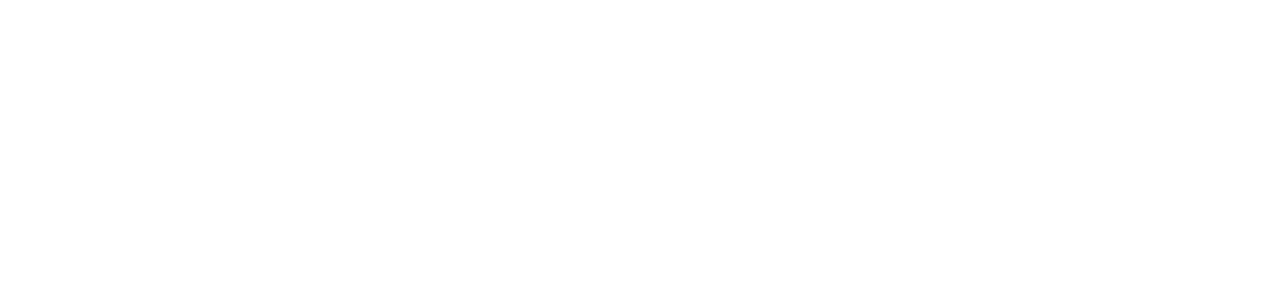
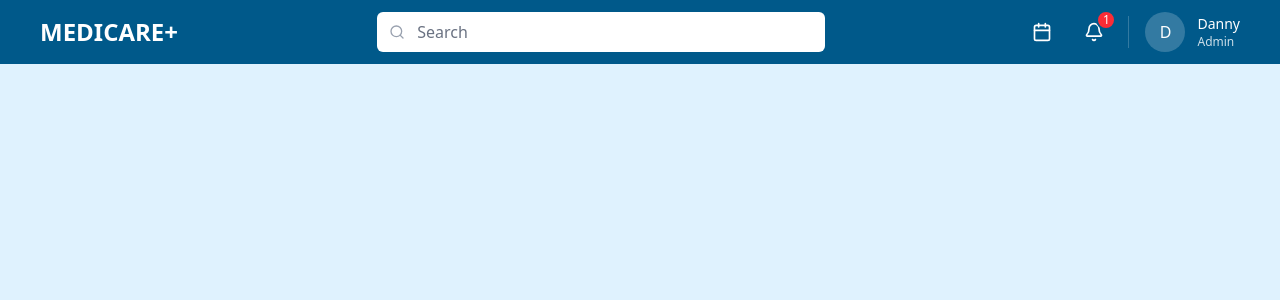
Before and after one commit to XuanGiaHanNguyen/MediCare-, a React (Vite) app in the folder frontend/: page /dock in a window 1280 px wide. Before the commit this address had no page. Shown: the top 300 px of the page. Built offline with nearby package versions, Linux system fonts and the light colour scheme.

Commit message:
updated header for dock

```diff
--- a/frontend/src/App.jsx
+++ b/frontend/src/App.jsx
@@ -15,6 +15,7 @@ function App() {
     <BrowserRouter>
       <Routes>
         <Route path="/" element={<Landing/>}/>
+        <Route path="/dock" element={<Dock/>}/>
 
         <Route path="/role" element={<RoleQuestionaire/>}/>
         <Route path="/signup" element={<SignUp/>}/>
--- a/frontend/src/component/DockHeader.jsx
+++ b/frontend/src/component/DockHeader.jsx
@@ -1,29 +1,58 @@
-import { Link } from "react-router-dom"
+import { Search, Calendar, Bell, Menu } from "lucide-react"
 
-const Header = (props) => {
-    return(
-        <div className="py-3 px-10 flex flex-row justify-between bg-sky-800 shadow-b-xl">
-            <Link to="/" className="font-bold text-2xl text-white">MEDICARE+</Link>
-            <div className="pt-1 text-white font-medium flex flex-row gap-8">
-                <Link className="group">
-                    Mooooo
-                    <div class="bg-sky-600 h-[2px] w-0 group-hover:w-full transition-all duration-500"></div>
-                </Link>
-                <Link className="group">
-                    Services
-                    <div class="bg-sky-600 h-[2px] w-0 group-hover:w-full transition-all duration-500"></div>
-                </Link>
-                <Link className="group">
-                    Blog
-                    <div class="bg-sky-600 h-[2px] w-0 group-hover:w-full transition-all duration-500"></div>
-                </Link>
-                <Link className="group">
-                    Contact Us
-                    <div class="bg-sky-600 h-[2px] w-0 group-hover:w-full transition-all duration-500"></div>
-                </Link>
-            </div>
+const HospitalHeader = (props) => {
+  return (
+    <header className="bg-sky-800 text-white px-10 py-3 flex items-center justify-between shadow-xl">
+      {/* Left side - Logo and Title */}
+      <div className="flex items-center gap-3">
+        <h1 className="text-2xl font-bold">MEDICARE+</h1>
+      </div>
+
+      {/* Center - Search Bar */}
+      <div className="flex-1 max-w-md mx-8">
+        <div className="relative">
+          <Search className="absolute left-3 top-1/2 transform -translate-y-1/2 h-4 w-4 text-gray-400" />
+          <input
+            type="search"
+            placeholder="Search"
+            className="w-full pl-10 pr-4 py-2 bg-white border-0 rounded-md text-gray-900 placeholder:text-gray-500 focus:outline-none focus:ring-2 focus:ring-sky-300"
+          />
         </div>
-    )
+      </div>
+
+      {/* Right side - Icons and User Profile */}
+      <div className="flex items-center gap-4">
+        {/* Calendar Icon */}
+        <button className="p-2 text-white hover:bg-white/10 rounded-md transition-colors">
+          <Calendar className="h-5 w-5" />
+        </button>
+
+        {/* Notification Bell with Badge */}
+        <div className="relative">
+          <button className="p-2 text-white hover:bg-white/10 rounded-md transition-colors">
+            <Bell className="h-5 w-5" />
+          </button>
+          <span className="absolute -top-1 -right-1 h-5 w-5 rounded-full bg-red-500 text-xs flex items-center justify-center border-2 border-sky-800 font-medium">
+            1
+          </span>
+        </div>
+
+        {/* Divider */}
+        <div className="h-8 w-px bg-white/20" />
+
+        {/* User Profile */}
+        <div className="flex items-center gap-3">
+          <div className="h-10 w-10 rounded-full bg-white/20 flex items-center justify-center text-white font-medium">
+            D
+          </div>
+          <div className="text-sm">
+            <div className="font-medium">Danny</div>
+            <div className="text-white/80 text-xs">Admin</div>
+          </div>
+        </div>
+      </div>
+    </header>
+  )
 }
 
-export default Header
+export default HospitalHeader
```
